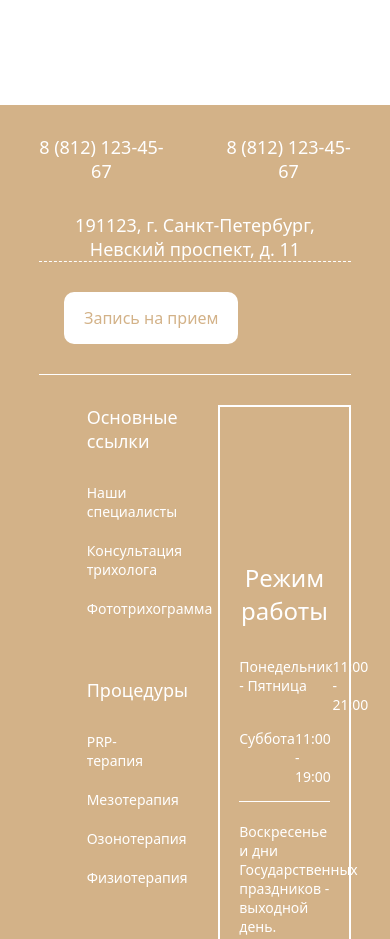
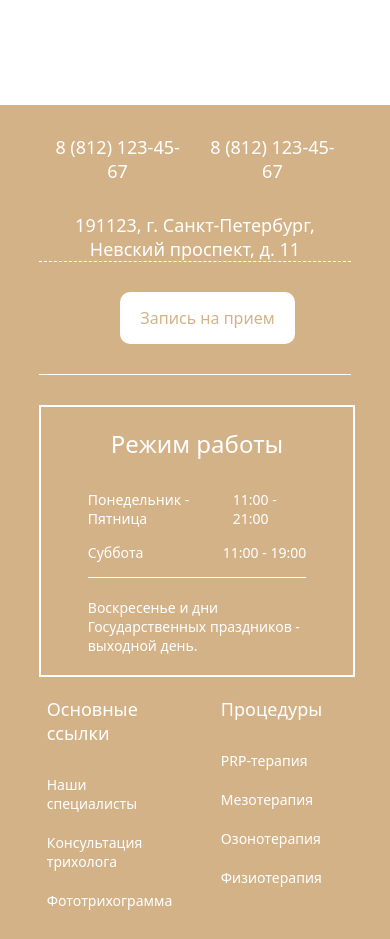
Before and after one commit to ExLyD1/povudlo_denis, a plain HTML site: page index.html in a window 390 px wide. Shown: the part 4720-5659 px from the top of the page. Drawn offline with nearby package versions, Linux system fonts and the light colour scheme.

Commit message:
full done

```diff
--- a/style.css
+++ b/style.css
@@ -528,6 +528,7 @@ header{
   .linksHolder{
     flex-wrap: wrap;
     justify-content: space-evenly;
+    /* gap: 30px; */
   }
   .links{
     width: 40%;
@@ -536,6 +537,8 @@ header{
 @media screen and (max-width:768px) {
   .data{
     flex-wrap: wrap;
+    align-items: center;
+    justify-content: center;
   }
   .number{
     width: 40%;
@@ -545,9 +548,28 @@ header{
   }
   .schedule{
     height: auto;
+
+  }
+  .scheduleInfo{
+    display: flex;
+    align-items: center;
+    justify-content: center;
   }
   .fotHref{
     align-items: center;
     justify-content: center;
+    text-align: center;
   }
 }
+@media screen and (max-width:568px) {
+  .fotHolder{
+    flex-wrap: wrap;
+    flex-direction: column-reverse;
+  }
+  .schedule{
+    width: 100%;
+  }
+  .scheduleInfo{
+    padding:20px;
+  }
+}
```
